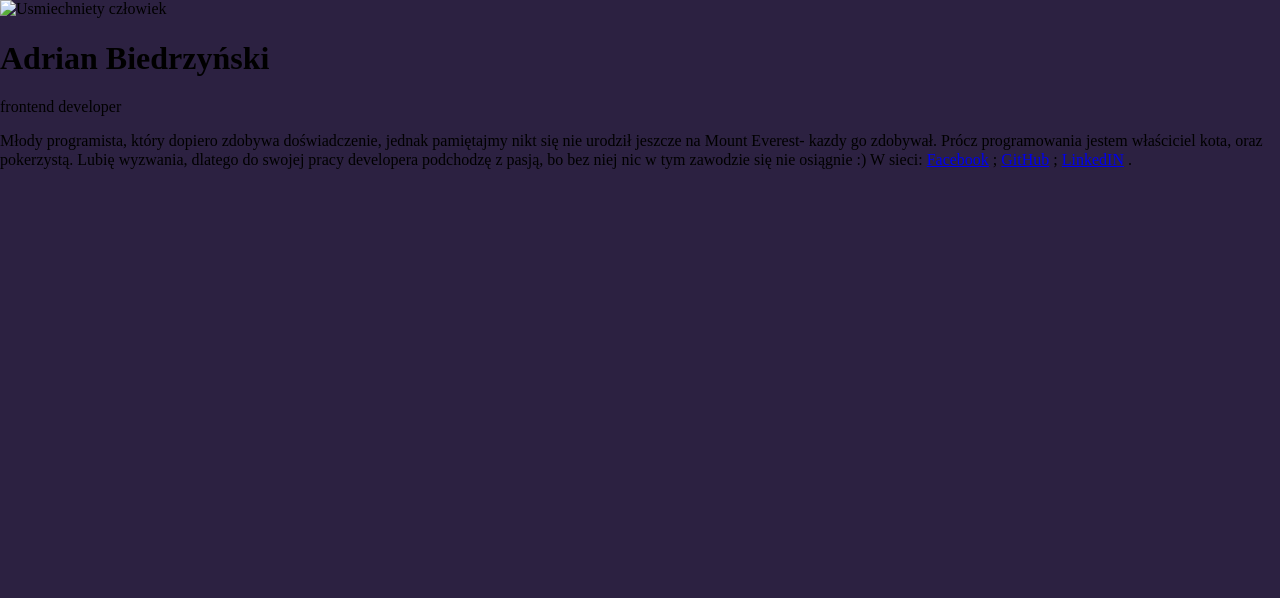
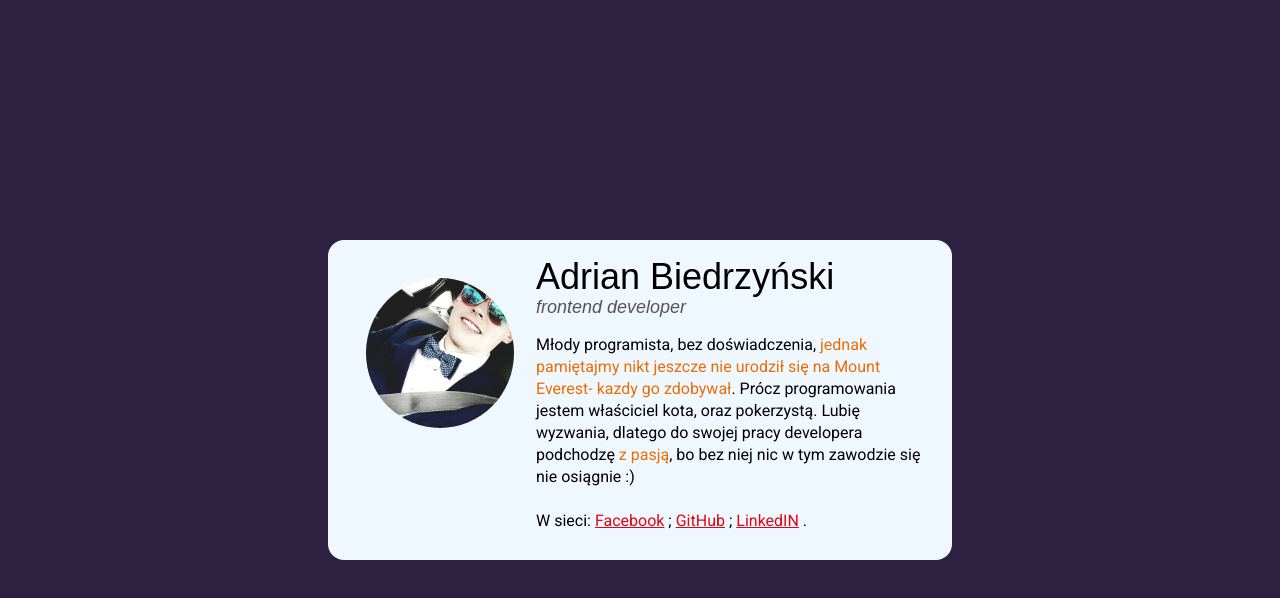
Before and after one commit to adrianbiedrzynski/business-card, a plain HTML site: page index.html in a window 1280 px wide. Drawn offline with Linux system fonts and the light colour scheme.

Commit message:
feat. complete

```diff
--- a/css/style.css
+++ b/css/style.css
@@ -8,4 +8,61 @@ html {
 
 body {
     background-color: #2C2141;
+    min-height: 100vh;
+    padding: 16px;
+    display: flex;
+    justify-content: center;
+    align-items: center;
 }
+
+.card {
+    background-color: aliceblue;
+    border-radius: 16px;
+    max-width: 624px;
+    max-height: 320px;
+}
+
+.person__photo {
+    border-radius: 50%;
+    width: 148px;
+    margin: 22px;
+    display: flex;
+    align-self: flex-start;
+}
+
+.person {
+    display: flex;
+    align-items: center;
+    margin: 16px;
+}
+
+.person__name {
+    font-family: Arial, Helvetica, sans-serif;
+    font-size: 36px;
+    margin: 0;
+    font-weight: normal;
+}
+
+.person__position {
+    font-family: Arial, Helvetica, sans-serif;
+    font-size: 18px;
+    font-weight: normal;
+    font-style: italic;
+    color: #545454;
+}
+
+.person__description {
+    font-family: 'Roboto', sans-serif;
+    font-size: 16px;
+    line-height: 22px;
+    font-style: normal;
+    font-weight: normal;
+}
+
+.person__special {
+    color: #ED6D05;
+}
+
+.person__link {
+    color: #E20613;
+}
--- a/index.html
+++ b/index.html
@@ -8,24 +8,27 @@
     <title>Wizytówka</title>
     <link rel="stylesheet" href="css/normalize.css">
     <link rel="stylesheet" href="css/style.css">
+    <link href="https://fonts.googleapis.com/css?family=Roboto&display=swap" rel="stylesheet">
 </head>
 
 <body>
     <main class="card">
         <article class="person">
-            <img class="person__photo" src="" alt="Usmiechniety człowiek">
+            <img class="person__photo" src="../business-card/img/19511445_2046446825583239_6201346484314211839_n.jpg"
+                alt="Usmiechniety człowiek">
             <div>
                 <header class="person__header">
                     <h1 class="person__name">Adrian Biedrzyński</h1>
                     <span class="person__position">frontend developer</span>
                 </header>
-                <p class="person__description">Młody programista, który dopiero zdobywa doświadczenie, <span
-                        class="person__special"> jednak pamiętajmy nikt się
-                        nie urodził jeszcze na Mount Everest- kazdy go zdobywał</span>. Prócz programowania jestem
+                <p class="person__description">Młody programista, bez doświadczenia, <span class="person__special">
+                        jednak
+                        pamiętajmy nikt jeszcze nie urodził się na Mount Everest- kazdy
+                        go zdobywał</span>. Prócz programowania jestem
                     właściciel kota,
                     oraz pokerzystą. Lubię wyzwania, dlatego do swojej pracy developera podchodzę <span
-                        class="pesron__special">z pasją</span>, bo bez niej
-                    nic w tym zawodzie się nie osiągnie :)
+                        class="person__special">z pasją</span>, bo bez niej
+                    nic w tym zawodzie się nie osiągnie :)<br><br>
                     W sieci: <a class="person__link" href="#">Facebook</a> ; <a class="person__link" href="#">GitHub</a>
                     ; <a class="person__link" href="#">LinkedIN</a> .
                 </p>
```
Also changed, not shown: img/19511445_2046446825583239_6201346484314211839_n.jpg (added).
